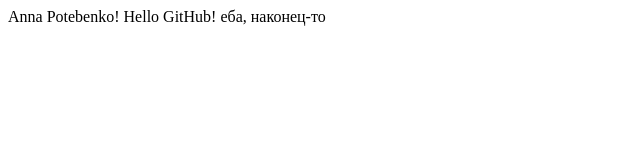
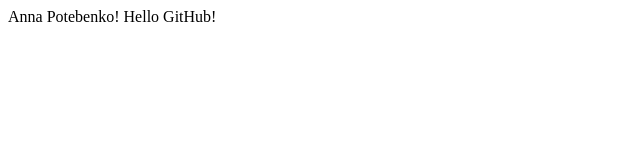
Before and after one commit to annapotebenko/JS, a plain HTML site: page index.html in a window 1280 px wide. Shown: the whole page, without its empty margins (0-640 px from the left). Drawn offline with Linux system fonts and the light colour scheme.

Commit message:
Update index.html

```diff
--- a/index.html
+++ b/index.html
@@ -8,6 +8,5 @@
 <body>
     Anna Potebenko!
     Hello GitHub!
-    еба, наконец-то
 </body>
 </html>
```
